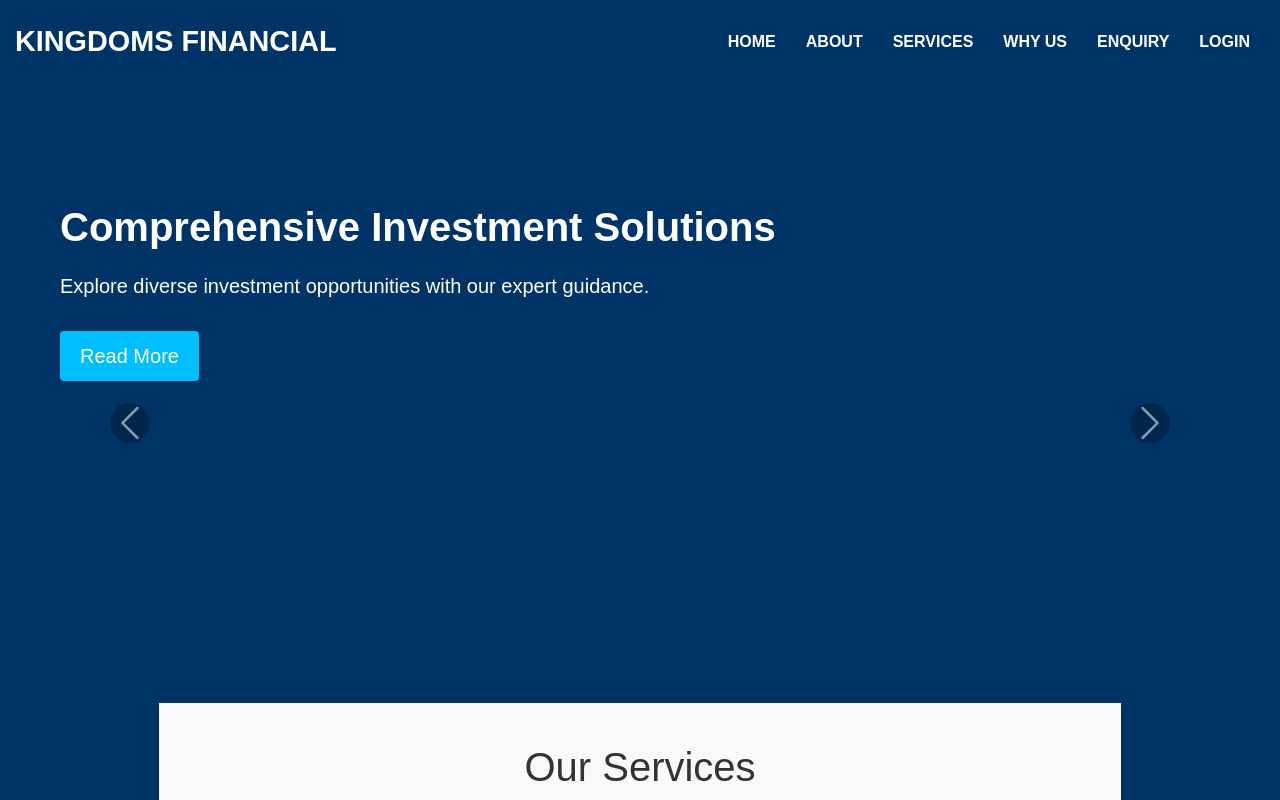
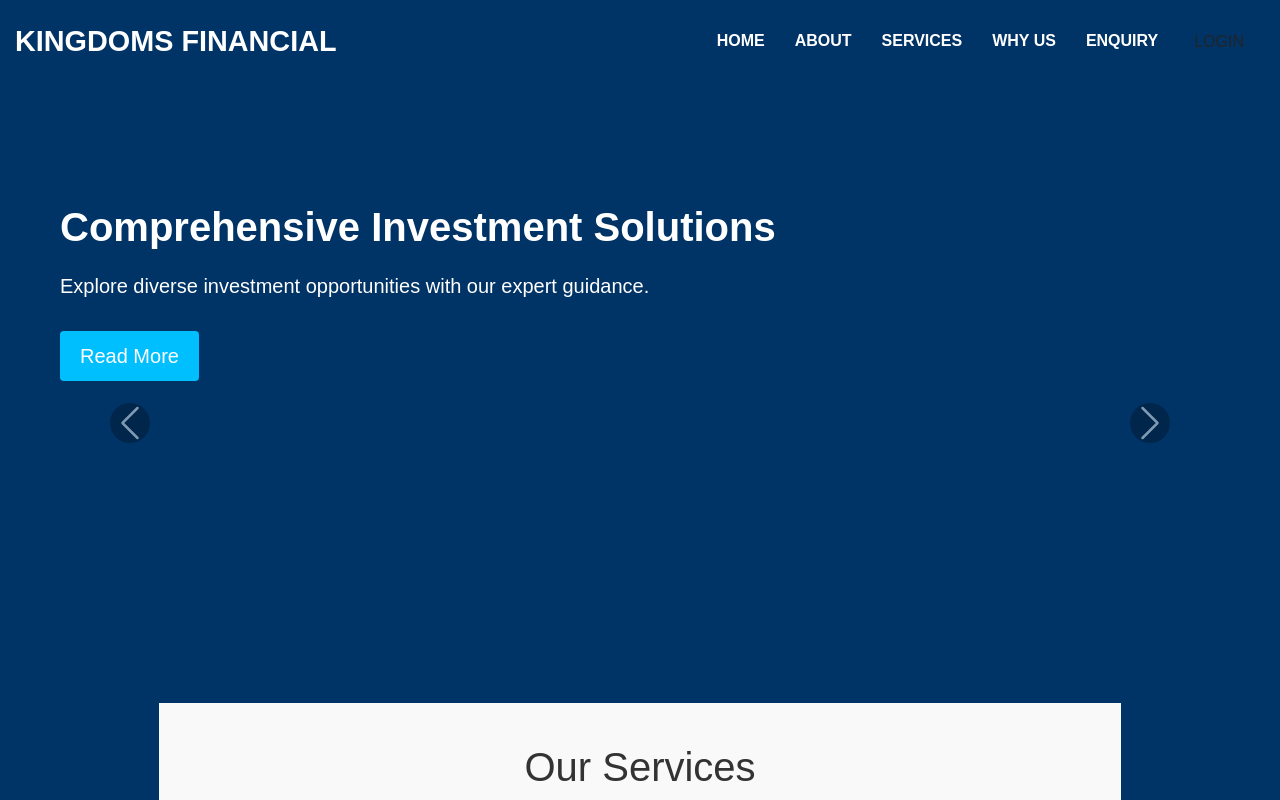
Before and after one commit to MarcusMathuram46/kingdoms-financial, a React (Vite) app: page / in a window 1280 px wide. Shown: the top 800 px of the page. Built offline with nearby package versions, Linux system fonts and the light colour scheme.

Commit message:
css start

```diff
--- a/src/App.jsx
+++ b/src/App.jsx
@@ -1,19 +1,29 @@
-import React from 'react';
+import React, { useState } from 'react';
 import 'bootstrap/dist/css/bootstrap.min.css';
-import 'bootstrap/dist/js/bootstrap.bundle.min.js'; // Importing JS is crucial for functionality
 import Navbar from './components/Navbar';
-import Login from './Components/Login';
-import './styles/App.css'
+import Login from './components/Login';
+import './styles/App.css';
 import Home from './components/Home';
 import Services from './components/Services';
 import About from './components/About';
 import Why from './components/Why';
 import Enquiry from './components/Enquiry';
 import Footer from './components/Footer';
+
 function App() {
-   return (
+  const [showLogin, setShowLogin] = useState(false);
+
+  const handleLoginClick = () => {
+    setShowLogin(true);
+  };
+
+  const closeLogin = () => {
+    setShowLogin(false);
+  };
+
+  return (
     <div className="App">
-      <Navbar />
+      <Navbar onLoginClick={handleLoginClick} />
       <main>
         <Home />
       </main>
@@ -21,10 +31,10 @@ function App() {
       <About />
       <Why />
       <Enquiry />
-      <Login />
+      <Login show={showLogin} onClose={closeLogin} />
       <Footer />
     </div>
-  )
+  );
 }
 
 export default App;
--- a/src/components/Login.jsx
+++ b/src/components/Login.jsx
@@ -1,13 +1,13 @@
 import axios from "axios";
 import React, { useState } from "react";
-import { Button, Form, Modal } from "react-bootstrap";
+import { Button, Form } from "react-bootstrap";
+import '../styles/Login.css';
 import { loginUser } from "../utils/config";
 
-function Login() {
+function Login({ show, onClose }) {
   const [userName, setUserName] = useState("");
   const [password, setPassword] = useState("");
   const [message, setMessage] = useState("");
-  const [showModal, setShowModal] = useState(false);
 
   const handleLogin = async (e) => {
     e.preventDefault();
@@ -19,23 +19,14 @@ function Login() {
     }
   };
 
-  const handleShow = () => setShowModal(true);
-  const handleClose = () => setShowModal(false);
+  if (!show) return null;
 
   return (
-    <div id="login">
-      {/* Navbar Login Button */}
-      <Button variant="info" onClick={handleShow} className="ms-auto">
-        Login
-      </Button>
-
-      {/* Login Modal */}
-      <Modal show={showModal} onHide={handleClose} centered>
-        <Modal.Header closeButton>
-          <Modal.Title>Login</Modal.Title>
-        </Modal.Header>
-        <Modal.Body>
+    <div className="login-overlay">
+      <div className="login-container">
+        <button className="close-button" onClick={onClose}>✖</button>
         <Form onSubmit={handleLogin}>
+          <h2 className="mb-4 text-center">Login</h2>
           <Form.Group className="mb-3" controlId="formBasicEmail">
             <Form.Label>Username</Form.Label>
             <Form.Control
@@ -59,10 +50,9 @@ function Login() {
           <Button variant="info" type="submit" className="w-100">
             Login
           </Button>
+          {message && <p className="mt-3 text-center text-danger">{message}</p>}
         </Form>
-          {message && <p className="mt-3 text-center text-danger">{message}</p>}
-        </Modal.Body>
-      </Modal>
+      </div>
     </div>
   );
 }
--- a/src/components/Navbar.jsx
+++ b/src/components/Navbar.jsx
@@ -1,8 +1,8 @@
 import React, { useState } from 'react';
 import 'bootstrap/dist/css/bootstrap.min.css';
 import '../styles/Navbar.css';
-
-function Navbar() {
+import '../styles/Login.css';
+function Navbar({ onLoginClick }) {
   const [isOpen, setIsOpen] = useState(false);
 
   const toggleNavbar = () => {
@@ -26,7 +26,7 @@ function Navbar() {
           <li><a href="#services">SERVICES</a></li>
           <li><a href="#why-us">WHY US</a></li>
           <li><a href="#enquiry">ENQUIRY</a></li>
-          <li><a href="#login">LOGIN</a></li>
+          <li><button onClick={onLoginClick} className="login-button">LOGIN</button></li>
         </ul>
       </nav>
     </header>
--- a/src/components/Services.jsx
+++ b/src/components/Services.jsx
@@ -3,7 +3,7 @@ import '../styles/Services.css'; // Assuming you will create a CSS file for styl
 
 function Services() {
   return (
-    <div className="services-container">
+    <div id='services' className="services-container">
       <h2 className="services-title">Our Services</h2>
       <p className="services-description">
         Empowering your financial future with expert guidance, innovative solutions, and personalized service.
--- a/src/components/Why.jsx
+++ b/src/components/Why.jsx
@@ -3,7 +3,7 @@ import '../styles/Why.css'; // Assuming you will create a CSS file for styling
 
 function Why() {
   return (
-    <div className="why-container">
+    <div id='why-us' className="why-container">
       <h2 className="why-title">Why Choose Us</h2>
 
       <div className="why-section">
--- /dev/null
+++ b/src/styles/Login.css
@@ -0,0 +1,40 @@
+/* Login.css */
+.login-overlay {
+    position: fixed;
+    top: 0;
+    left: 0;
+    width: 100%;
+    height: 100%;
+    background: rgba(0, 0, 0, 0.5);
+    display: flex;
+    justify-content: center;
+    align-items: center;
+    z-index: 1000;
+  }
+
+  .login-container {
+    background: #ffffff;
+    padding: 2rem;
+    border-radius: 8px;
+    width: 90%;
+    max-width: 400px;
+    position: relative;
+  }
+
+  .close-button {
+    position: absolute;
+    top: 10px;
+    right: 10px;
+    background: none;
+    border: none;
+    font-size: 1.5rem;
+    cursor: pointer;
+  }
+
+  .login-button {
+    background: none;
+    border: none;
+    color: inherit;
+    cursor: pointer;
+    font-size: inherit;
+  }
```
Lines whose indentation alone changed are shown as unchanged.
